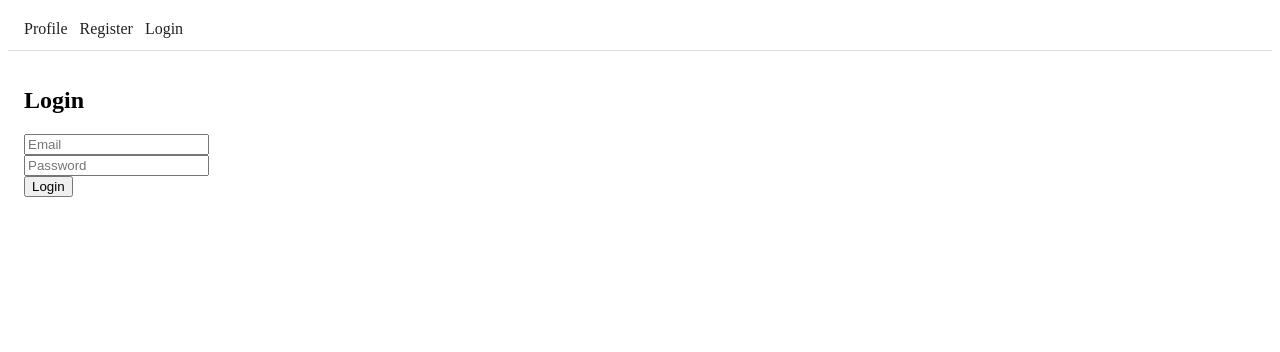
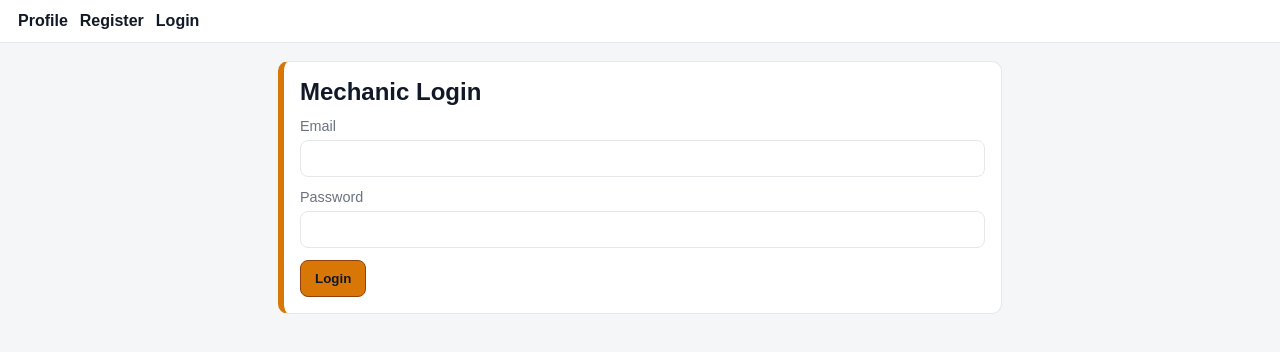
Before and after one commit to nchlseaton3/React-User-CRUD, a React (Vite) app: page /login in a window 1280 px wide. Shown: the top 352 px of the page. Built offline with nearby package versions, Linux system fonts and the light colour scheme.

Commit message:
Add shop-themed global styles and improve form layout

```diff
--- a/src/components/Navbar.css
+++ b/src/components/Navbar.css
@@ -1,22 +1,29 @@
 .nav {
   display: flex;
   gap: 12px;
-  padding: 12px 16px;
-  border-bottom: 1px solid #ddd;
   align-items: center;
+  padding: 12px 18px;
+  border-bottom: 1px solid #e5e7eb;
+  background: #ffffff;
 }
 
 .nav-link {
+  color: #111827;
   text-decoration: none;
-  color: #222;
+  font-weight: 800;
 }
 
-.nav-link:hover {
-  text-decoration: underline;
-}
+.nav-link:hover { text-decoration: underline; }
 
 .nav-btn {
   margin-left: auto;
-  padding: 6px 10px;
+  padding: 8px 12px;
+  border: 1px solid #92400e;
+  background: #d97706;
+  color: #111827;
+  border-radius: 8px;
   cursor: pointer;
+  font-weight: 800;
 }
+
+.nav-btn:hover { opacity: 0.92; }
--- a/src/components/Navbar.jsx
+++ b/src/components/Navbar.jsx
@@ -2,6 +2,8 @@ import { Link } from "react-router-dom";
 import { useAuth } from "../contexts/AuthContext";
 import "./Navbar.css";
 
+// Navbar is a reusable component.
+// It reads auth state from context (useContext requirement) to show different links.
 export default function Navbar() {
   const { token, logout } = useAuth();
 
@@ -9,6 +11,7 @@ export default function Navbar() {
     <nav className="nav">
       <Link to="/" className="nav-link">Profile</Link>
 
+      {/* If there is NO token, user is not logged in */}
       {!token ? (
         <>
           <Link to="/register" className="nav-link">Register</Link>
@@ -16,8 +19,11 @@ export default function Navbar() {
         </>
       ) : (
         <>
+          {/* If token exists, show logged-in navigation */}
           <Link to="/edit" className="nav-link">Edit</Link>
           <Link to="/my-tickets" className="nav-link">My Tickets</Link>
+
+          {/* Logout clears token and user from context/localStorage */}
           <button className="nav-btn" onClick={logout}>Logout</button>
         </>
       )}
--- a/src/contexts/AuthContext.jsx
+++ b/src/contexts/AuthContext.jsx
@@ -1,15 +1,26 @@
 import { createContext, useContext, useEffect, useState } from "react";
 
+// Context = "cloud of data" that can be used anywhere (useContext requirement)
 const AuthContext = createContext(null);
+
+// Base URL for your Flask backend
 const BASE_URL = "http://127.0.0.1:5000";
 
 export function AuthProvider({ children }) {
+  // useState requirement:
+  // token is saved to localStorage so refresh keeps you logged in
   const [token, setToken] = useState(localStorage.getItem("token") || "");
+
+  // user holds the mechanic profile object returned from GET /mechanics/me
   const [user, setUser] = useState(null);
+
+  // loading is used for UI feedback while fetching profile
   const [loading, setLoading] = useState(false);
 
-  // Load the logged-in mechanic whenever token changes
+  // useEffect requirement:
+  // Whenever token changes, load the logged-in mechanic profile from the API
   useEffect(() => {
+    // No token means not logged in
     if (!token) {
       setUser(null);
       return;
@@ -17,19 +28,23 @@ export function AuthProvider({ children }) {
 
     setLoading(true);
 
+    // Authenticated request: Bearer token in the Authorization header
     fetch(`${BASE_URL}/mechanics/me`, {
       headers: { Authorization: `Bearer ${token}` },
     })
       .then(async (res) => {
         const data = await res.json();
+
+        // If request failed (bad token, expired token, etc.)
         if (!res.ok) {
           throw new Error(data?.error || data?.message || "Failed to load profile");
         }
-        return data;
+
+        return data; // mechanic object
       })
       .then((data) => setUser(data))
       .catch(() => {
-        // If token is invalid/expired, clean up
+        // If token is invalid/expired, clean up so app returns to logged-out state
         setToken("");
         localStorage.removeItem("token");
         setUser(null);
@@ -37,11 +52,13 @@ export function AuthProvider({ children }) {
       .finally(() => setLoading(false));
   }, [token]);
 
+  // Called after successful login
   function login(newToken) {
     setToken(newToken);
     localStorage.setItem("token", newToken);
   }
 
+  // Called on logout and after delete account
   function logout() {
     setToken("");
     setUser(null);
@@ -49,12 +66,14 @@ export function AuthProvider({ children }) {
   }
 
   return (
+    // Everything inside value is accessible anywhere via useAuth()
     <AuthContext.Provider value={{ token, user, setUser, loading, login, logout }}>
       {children}
     </AuthContext.Provider>
   );
 }
 
+// Custom hook = cleaner way to consume context in any component
 export function useAuth() {
   return useContext(AuthContext);
 }
--- a/src/index.css
+++ b/src/index.css
@@ -0,0 +1,81 @@
+* { box-sizing: border-box; }
+
+:root {
+  --bg: #f5f6f8;
+  --card: #ffffff;
+  --text: #111827;
+  --muted: #6b7280;
+  --border: #e5e7eb;
+  --accent: #d97706; /* warm amber */
+  --accent-dark: #92400e;
+  --danger: #b91c1c;
+  --radius: 10px;
+}
+
+body {
+  margin: 0;
+  font-family: Arial, Helvetica, sans-serif;
+  background: var(--bg);
+  color: var(--text);
+}
+
+.page {
+  max-width: 760px;
+  margin: 0 auto;
+  padding: 18px;
+}
+
+.card {
+  background: var(--card);
+  border: 1px solid var(--border);
+  border-left: 6px solid var(--accent);
+  border-radius: var(--radius);
+  padding: 16px;
+}
+
+h2 { margin: 0 0 12px; }
+
+.form { display: grid; gap: 12px; }
+.field { display: grid; gap: 6px; }
+.label { font-size: 0.9rem; color: var(--muted); }
+
+.input {
+  width: 100%;
+  padding: 10px 12px;
+  border: 1px solid var(--border);
+  border-radius: 8px;
+  outline: none;
+  background: #fff;
+}
+
+.input:focus { border-color: #f1c27d; }
+
+.btn-row { display: flex; gap: 10px; flex-wrap: wrap; }
+
+.btn {
+  padding: 10px 14px;
+  border-radius: 8px;
+  border: 1px solid var(--accent-dark);
+  background: var(--accent);
+  color: #111827;
+  cursor: pointer;
+  font-weight: 700;
+}
+
+.btn:hover { opacity: 0.92; }
+
+.btn-outline {
+  background: transparent;
+  color: var(--accent-dark);
+}
+
+.btn-danger {
+  border-color: var(--danger);
+  background: var(--danger);
+  color: white;
+}
+
+.error { color: var(--danger); margin: 0; }
+.success { color: #0f7a2f; margin: 0; }
+
+.list { list-style: none; padding: 0; margin: 0; display: grid; gap: 12px; }
--- a/src/main.jsx
+++ b/src/main.jsx
@@ -3,7 +3,11 @@ import ReactDOM from "react-dom/client";
 import { BrowserRouter } from "react-router-dom";
 import App from "./App.jsx";
 import { AuthProvider } from "./contexts/AuthContext.jsx";
+import "./index.css";
 
+// Entry point for the React app.
+// BrowserRouter enables client-side routing (react-router-dom requirement).
+// AuthProvider wraps the whole app so any component can access auth state (useContext requirement).
 ReactDOM.createRoot(document.getElementById("root")).render(
   <React.StrictMode>
     <BrowserRouter>
--- a/src/pages/EditProfile.jsx
+++ b/src/pages/EditProfile.jsx
@@ -1,5 +1,5 @@
 import { useEffect, useState } from "react";
-import { useNavigate } from "react-router-dom";
+import { useNavigate, Link } from "react-router-dom";
 import { useAuth } from "../contexts/AuthContext.jsx";
 
 const BASE_URL = "http://127.0.0.1:5000";
@@ -19,7 +19,7 @@ export default function EditProfile() {
   const [error, setError] = useState("");
   const [message, setMessage] = useState("");
 
-  // Load user data into the form once user exists
+  // When user loads, prefill the form
   useEffect(() => {
     if (!user) return;
 
@@ -62,7 +62,7 @@ export default function EditProfile() {
         throw new Error(data?.error || data?.message || "Update failed");
       }
 
-      // Update the user in context so Profile updates immediately
+      // Update context user so Profile updates immediately
       setUser(data);
 
       setMessage("Profile updated!");
@@ -72,59 +72,102 @@ export default function EditProfile() {
     }
   }
 
-  if (!token) return <p style={{ padding: 16 }}>Please login.</p>;
-  if (!user) return <p style={{ padding: 16 }}>Loading...</p>;
+  if (!token) {
+    return (
+      <div className="page">
+        <div className="card">
+          <h2>Edit Profile</h2>
+          <p className="error">Please login to edit your profile.</p>
+          <div className="btn-row">
+            <Link className="btn" to="/login">Go to Login</Link>
+          </div>
+        </div>
+      </div>
+    );
+  }
+
+  if (!user) {
+    return (
+      <div className="page">
+        <div className="card">
+          <h2>Edit Profile</h2>
+          <p className="small">Loading your profile...</p>
+        </div>
+      </div>
+    );
+  }
 
   return (
-    <div style={{ padding: 16 }}>
+    <div className="page">
+      <div className="card">
         <h2>Edit Profile</h2>
+        <p className="small">Update your mechanic information below.</p>
 
-      {error && <p style={{ color: "red" }}>{error}</p>}
-      {message && <p>{message}</p>}
+        {error && <p className="error">{error}</p>}
+        {message && <p className="success">{message}</p>}
 
-      <form onSubmit={handleSubmit}>
+        <form className="form" onSubmit={handleSubmit}>
+          <div className="field">
+            <label className="label">First Name</label>
             <input
+              className="input"
               name="first_name"
-          placeholder="First name"
               value={form.first_name}
               onChange={handleChange}
             />
-        <br />
+          </div>
 
+          <div className="field">
+            <label className="label">Last Name</label>
             <input
+              className="input"
               name="last_name"
-          placeholder="Last name"
               value={form.last_name}
               onChange={handleChange}
             />
-        <br />
+          </div>
 
+          <div className="field">
+            <label className="label">Email</label>
             <input
+              className="input"
               name="email"
-          placeholder="Email"
               value={form.email}
               onChange={handleChange}
             />
-        <br />
+          </div>
 
+          <div className="field">
+            <label className="label">Salary</label>
             <input
+              className="input"
               name="salary"
-          placeholder="Salary"
               value={form.salary}
               onChange={handleChange}
             />
-        <br />
+          </div>
 
+          <div className="field">
+            <label className="label">Address</label>
             <input
+              className="input"
               name="address"
-          placeholder="Address"
               value={form.address}
               onChange={handleChange}
             />
-        <br />
+          </div>
 
-        <button type="submit">Save</button>
+          <div className="btn-row">
+            <button className="btn" type="submit">
+              Save Changes
+            </button>
+
+            <Link className="btn btn-outline" to="/">
+              Cancel
+            </Link>
+          </div>
         </form>
+      </div>
     </div>
   );
 }
--- a/src/pages/Login.jsx
+++ b/src/pages/Login.jsx
@@ -4,11 +4,17 @@ import { useAuth } from "../contexts/AuthContext.jsx";
 
 const BASE_URL = "http://127.0.0.1:5000";
 
+// Login page:
+// - Controlled form
+// - POST to /mechanics/login
+// - Save token to context/localStorage (useContext requirement)
 export default function Login() {
   const navigate = useNavigate();
-  const { login } = useAuth();
+  const { login } = useAuth(); // from AuthContext
 
   const [error, setError] = useState("");
+
+  // Controlled form state
   const [form, setForm] = useState({
     email: "",
     password: "",
@@ -35,12 +41,15 @@ export default function Login() {
         throw new Error(data?.error || data?.message || "Login failed");
       }
 
-      // Backend returns { message, token }
+      // Backend returns: { message, token }
       if (!data.token) {
         throw new Error("No token returned from login.");
       }
 
+      // Store token in context + localStorage
       login(data.token);
+
+      // Go to profile page
       navigate("/");
     } catch (err) {
       setError(err.message);
@@ -48,31 +57,39 @@ export default function Login() {
   }
 
   return (
-    <div style={{ padding: 16 }}>
-      <h2>Login</h2>
+    <div className="page">
+      <div className="card">
+        <h2>Mechanic Login</h2>
 
-      {error && <p style={{ color: "red" }}>{error}</p>}
+        {error && <p className="error">{error}</p>}
 
-      <form onSubmit={handleSubmit}>
+        <form className="form" onSubmit={handleSubmit}>
+          <div className="field">
+            <label className="label">Email</label>
             <input
+              className="input"
               name="email"
-          placeholder="Email"
               value={form.email}
               onChange={handleChange}
             />
-        <br />
+          </div>
 
+          <div className="field">
+            <label className="label">Password</label>
             <input
+              className="input"
+              type="password"
               name="password"
-          type="password"
-          placeholder="Password"
               value={form.password}
               onChange={handleChange}
             />
-        <br />
+          </div>
 
-        <button type="submit">Login</button>
+          <div className="btn-row">
+            <button className="btn" type="submit">Login</button>
+          </div>
         </form>
+      </div>
     </div>
   );
 }
--- a/src/pages/MyTickets.jsx
+++ b/src/pages/MyTickets.jsx
@@ -1,4 +1,5 @@
 import { useEffect, useState } from "react";
+import { Link } from "react-router-dom";
 import { useAuth } from "../contexts/AuthContext.jsx";
 
 const BASE_URL = "http://127.0.0.1:5000";
@@ -21,44 +22,82 @@ export default function MyTickets() {
     })
       .then(async (res) => {
         const data = await res.json();
-        if (!res.ok) {
-          throw new Error(data?.error || data?.message || "Failed to load tickets");
-        }
+        if (!res.ok)
+          throw new Error(
+            data?.error || data?.message || "Failed to load tickets",
+          );
         return data;
       })
-      .then((data) => setTickets(data))
+      .then((data) => setTickets(Array.isArray(data) ? data : []))
       .catch((err) => setError(err.message))
       .finally(() => setLoading(false));
   }, [token]);
 
-
+  // Not logged in
   if (!token) {
-    return <p style={{ padding: 16 }}>Please login to view your tickets.</p>;
+    return (
+      <div className="page">
+        <div className="card">
+          <h2>My Tickets</h2>
+          <p className="small">Please login to view tickets assigned to you.</p>
+          <div className="btn-row">
+            <Link className="btn" to="/login">
+              Go to Login
+            </Link>
+            <Link className="btn btn-outline" to="/">
+              Back to Profile
+            </Link>
+          </div>
+        </div>
+      </div>
+    );
   }
 
   return (
-    <div style={{ padding: 16 }}>
+    <div className="page">
+      <div className="card">
         <h2>My Tickets</h2>
+        <p className="small">
+          Tickets currently assigned to your mechanic account.
+        </p>
 
-      {loading && <p>Loading tickets...</p>}
-      {error && <p style={{ color: "red" }}>{error}</p>}
+        {loading && <p className="small">Loading tickets...</p>}
+        {error && <p className="error">{error}</p>}
 
         {!loading && !error && tickets.length === 0 && (
-        <p>No tickets assigned to you yet.</p>
+          <div style={{ textAlign: "center", marginTop: 20 }}>
+            <p style={{ fontSize: "3rem" }}>🛠️</p>
+            <p className="small">
+              No tickets assigned yet — shop’s quiet for now.
+            </p>
+          </div>
         )}
 
-      <ul>
+        <ul className="list" style={{ marginTop: 12 }}>
           {tickets.map((t) => (
-          <li key={t.id} style={{ marginBottom: 10 }}>
-            <p>
+            <li key={t.id} className="card">
+              <p style={{ marginTop: 0 }}>
                 <b>Ticket #{t.id}</b>
               </p>
-            <p><b>Service:</b> {t.service_desc}</p>
-            <p><b>Date:</b> {t.service_date}</p>
-            <p><b>VIN:</b> {t.vin}</p>
+              <p>
+                <b>Service:</b> {t.service_desc}
+              </p>
+              <p>
+                <b>Date:</b> {t.service_date}
+              </p>
+              <p>
+                <b>VIN:</b> {t.vin}
+              </p>
             </li>
           ))}
         </ul>
+
+        <div className="btn-row" style={{ marginTop: 14 }}>
+          <Link className="btn btn-outline" to="/">
+            Back to Profile
+          </Link>
+        </div>
+      </div>
     </div>
   );
 }
--- a/src/pages/Profile.jsx
+++ b/src/pages/Profile.jsx
@@ -1,4 +1,4 @@
-import { useNavigate } from "react-router-dom";
+import { useNavigate, Link } from "react-router-dom";
 import { useAuth } from "../contexts/AuthContext.jsx";
 import { useState } from "react";
 
@@ -7,17 +7,72 @@ const BASE_URL = "http://127.0.0.1:5000";
 export default function Profile() {
   const navigate = useNavigate();
   const { token, user, loading, logout } = useAuth();
+
   const [error, setError] = useState("");
 
-  if (!token) return <p style={{ padding: 16 }}>Please login to view your profile.</p>;
-  if (loading) return <p style={{ padding: 16 }}>Loading profile...</p>;
-  if (!user) return <p style={{ padding: 16 }}>No profile loaded.</p>;
+  // Not logged in
+ if (!token) {
+  return (
+    <div className="page">
+      <div className="card" style={{ textAlign: "center" }}>
+        <h2>Mechanic Profile</h2>
+
+        {/* Emoji placeholder */}
+        <div style={{ fontSize: "3rem", margin: "10px 0" }}>
+          🔒
+        </div>
+
+        <p className="small">
+          You must be logged in to view your mechanic profile.
+        </p>
+
+        <div className="btn-row" style={{ justifyContent: "center" }}>
+          <Link className="btn" to="/login">
+            Login
+          </Link>
+          <Link className="btn btn-outline" to="/register">
+            Create Account
+          </Link>
+        </div>
+      </div>
+    </div>
+  );
+}
+
+
+  // Loading state while AuthContext fetches /mechanics/me
+  if (loading) {
+    return (
+      <div className="page">
+        <div className="card">
+          <h2>Mechanic Profile</h2>
+          <p className="small">Loading your profile...</p>
+        </div>
+      </div>
+    );
+  }
+
+  // Token exists but user didn’t load for some reason
+  if (!user) {
+    return (
+      <div className="page">
+        <div className="card">
+          <h2>Mechanic Profile</h2>
+          <p className="small">No profile data found.</p>
+          <div className="btn-row">
+            <button className="btn btn-outline" onClick={logout}>Logout</button>
+          </div>
+        </div>
+      </div>
+    );
+  }
 
   async function handleDelete() {
     setError("");
 
-    // Optional: quick “are you sure?” to prevent accidents
-    const confirmDelete = window.confirm("Are you sure you want to delete your account?");
+    const confirmDelete = window.confirm(
+      "Are you sure you want to delete your account? This cannot be undone."
+    );
     if (!confirmDelete) return;
 
     try {
@@ -40,19 +95,35 @@ export default function Profile() {
   }
 
   return (
-    <div style={{ padding: 16 }}>
+    <div className="page">
+      <div className="card">
         <h2>Mechanic Profile</h2>
+        <p className="small">Welcome back! Here’s your account info.</p>
 
-      {error && <p style={{ color: "red" }}>{error}</p>}
+        {error && <p className="error">{error}</p>}
 
+        <div style={{ display: "grid", gap: 6, marginTop: 10 }}>
           <p><b>ID:</b> {user.id}</p>
           <p><b>Name:</b> {user.first_name} {user.last_name}</p>
           <p><b>Email:</b> {user.email}</p>
           <p><b>Salary:</b> {user.salary}</p>
           <p><b>Address:</b> {user.address}</p>
+        </div>
 
-      <button onClick={() => navigate("/edit")}>Update</button>{" "}
-      <button onClick={handleDelete}>Delete Account</button>
+        <div className="btn-row" style={{ marginTop: 14 }}>
+          <button className="btn" onClick={() => navigate("/edit")}>
+            Update Profile
+          </button>
+
+          <button className="btn btn-danger" onClick={handleDelete}>
+            Delete Account
+          </button>
+
+          <Link className="btn btn-outline" to="/my-tickets">
+            View My Tickets
+          </Link>
+        </div>
+      </div>
     </div>
   );
 }
--- a/src/pages/Register.jsx
+++ b/src/pages/Register.jsx
@@ -1,10 +1,11 @@
 import { useState } from "react";
-import { useNavigate } from "react-router-dom";
+import { useNavigate, Link } from "react-router-dom";
 
 const BASE_URL = "http://127.0.0.1:5000";
 
 export default function Register() {
   const navigate = useNavigate();
+
   const [error, setError] = useState("");
   const [success, setSuccess] = useState("");
 
@@ -26,6 +27,7 @@ export default function Register() {
     setError("");
     setSuccess("");
 
+    // Convert salary to number (backend expects a numeric value)
     const payload = {
       ...form,
       salary: Number(form.salary),
@@ -52,64 +54,95 @@ export default function Register() {
   }
 
   return (
-    <div style={{ padding: 16 }}>
+    <div className="page">
+      <div className="card">
         <h2>Register Mechanic</h2>
+        <p className="small">
+          Create your mechanic account to access your profile and tickets.
+        </p>
 
-      {error && <p style={{ color: "red" }}>{error}</p>}
-      {success && <p>{success}</p>}
+        {error && <p className="error">{error}</p>}
+        {success && <p className="success">{success}</p>}
 
-      <form onSubmit={handleSubmit}>
+        <form className="form" onSubmit={handleSubmit}>
+          <div className="field">
+            <label className="label">First Name</label>
             <input
+              className="input"
               name="first_name"
-          placeholder="First name"
+              placeholder="Rick"
               value={form.first_name}
               onChange={handleChange}
             />
-        <br />
+          </div>
 
+          <div className="field">
+            <label className="label">Last Name</label>
             <input
+              className="input"
               name="last_name"
-          placeholder="Last name"
+              placeholder="James"
               value={form.last_name}
               onChange={handleChange}
             />
-        <br />
+          </div>
 
+          <div className="field">
+            <label className="label">Email</label>
             <input
+              className="input"
               name="email"
-          placeholder="Email"
+              placeholder="rjames@example.com"
               value={form.email}
               onChange={handleChange}
             />
-        <br />
+          </div>
 
+          <div className="field">
+            <label className="label">Salary</label>
             <input
+              className="input"
               name="salary"
-          placeholder="Salary"
+              placeholder="60000"
               value={form.salary}
               onChange={handleChange}
             />
-        <br />
+          </div>
 
+          <div className="field">
+            <label className="label">Address</label>
             <input
+              className="input"
               name="address"
-          placeholder="Address"
+              placeholder="300 Hawthorne Ln"
               value={form.address}
               onChange={handleChange}
             />
-        <br />
+          </div>
 
+          <div className="field">
+            <label className="label">Password</label>
             <input
+              className="input"
+              type="password"
               name="password"
-          type="password"
-          placeholder="Password"
+              placeholder="••••••••"
               value={form.password}
               onChange={handleChange}
             />
-        <br />
+          </div>
 
-        <button type="submit">Create Account</button>
+          <div className="btn-row">
+            <button className="btn" type="submit">
+              Create Account
+            </button>
+
+            <Link className="btn btn-outline" to="/login">
+              Already have an account?
+            </Link>
+          </div>
         </form>
+      </div>
     </div>
   );
 }
```
Also changed, not shown: src/App.jsx (+9 -0 lines). Lines whose indentation alone changed are shown as unchanged.
